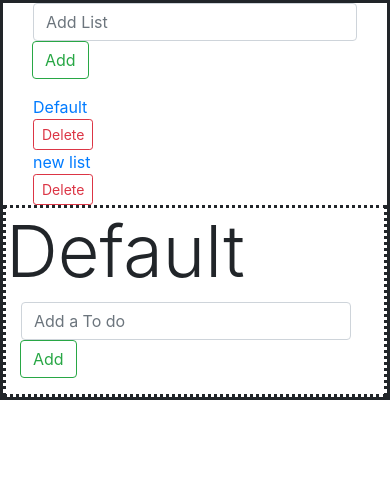
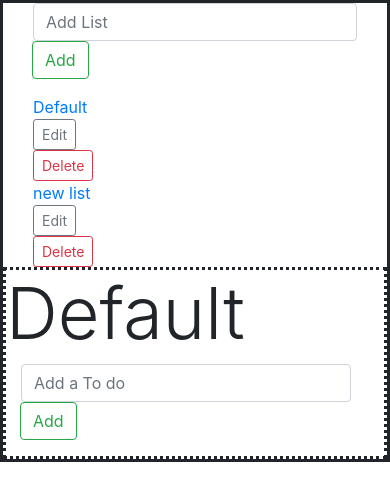
Before and after one commit to melchiaballe/Django-OnlineList, a Django app: page /list/1 in a window 390 px wide. Shown: the part 64-565 px from the top of the page. Run offline with Django 3.2, Linux system fonts and the light colour scheme; a user stored in the database is signed in; data comes from the database, SQL or seed files in the repository; both versions use the stored data as it was after the commit; some libraries are stand-ins or nearby versions.

Commit message:
//modal popups no saving yet //done undone status

```diff
--- a/listman/forms.py
+++ b/listman/forms.py
@@ -35,6 +35,11 @@ class UpdateUser(forms.Form):
         last_name = self.cleaned_data.get('last_name')
         User.objects.filter(pk=request.user.id).update(username=uname, email=email, first_name=first_name, last_name=last_name)
 
+class UpdateListModal(forms.Form):
+    title = forms.CharField(max_length=200)
+    description = forms.CharField(widget=forms.Textarea)
+
+
     #def checkPassword(self, request):
         #import pdb; pdb.set_trace()
         #if self.cleaned_data.get('password1') != request.user.password:
--- a/listman/templates/listman/base.html
+++ b/listman/templates/listman/base.html
@@ -56,14 +56,24 @@
                             {% for detail in form.values %}
                                 <li for = "detail{{forloop.counter}}">
                                     <div class="row">
-                                        <div class="col-sm-8">
+                                        <div class="col-sm-6">
                                             <a class = "nav-item" href="{% url 'listman:labelPress' detail.id %}">{{ detail.title }}</a>
                                         </div>
-                                        <div class="col-sm-2">
+                                        <div class="col-sm-4">
+                                            <div class="row">
+                                                <div class="col-sm-6">
+                                                    <form method = "POST">
+                                                        {% csrf_token %}
+                                                        <button class="btn btn-outline-secondary btn-sm" type="button" data-toggle="modal" data-target="#myModal">Edit</button>
+                                                    </form>
+                                                </div>
+                                                <div class="col-sm-6">
                                                     <form method = "POST" action = "{% url 'listman:deletelist' detail.id%}">
                                                         {% csrf_token %}
                                                         <button class="btn btn-outline-danger btn-sm" type="submit">Delete</button>
                                                     </form>
+                                                </div>
+                                            </div>
                                         </div>
                                     </div>
                                 </li>
@@ -98,14 +108,29 @@
                                             {% if todos.check_flag == False %}
                                                 <div class="form-check">
                                                     <div class="row">
-                                                        <div class="col-sm-10">
-                                                            <a href="{% url 'listman:process_checkbox' todos.id%}" method="POST" value={{todos.check_flag}}>
-                                                                <input type="hidden" id="todo_flag" name="todo_flag" value={{listformvalues.id}}>
-                                                                <input type="checkbox" class="form-check-input">
-                                                            </a>
+                                                        <div class="col-sm-8">
+                                                            <div class ="row">
+                                                                <div class="col-sm-4">
+                                                                    <form action="{% url 'listman:process_checkbox' todos.id%}" method="POST">
+                                                                        {% csrf_token %}
+                                                                        <input type="hidden" id="list_id" name="list_id" value={{listformvalues.id}}>
+                                                                        <input type="hidden" name="flag" value={{todos.check_flag}}>
+                                                                        <button class="btn btn-outline-success" type="submit" id="submit" name="submit" >Done</button>
+                                                                    </form>
+                                                                </div>
+                                                                <div class="col-sm-8">
                                                                     <a href="">
                                                                         <label value={{todos.title}}>{{todos.title}}</label>
                                                                     </a>
+                                                                </div>
+                                                            </div>
+                                                        </div>
+                                                        <div class="col-sm-2">
+                                                            <form method = "POST">
+                                                                {% csrf_token %}
+                                                                <input type="hidden" id="list_id" name="list_id" value={{listformvalues.id}}>
+                                                                <button class="btn btn-outline-secondary btn-sm" type="button" data-toggle="modal" data-target="#editModal">Edit</button>
+                                                            </form>
                                                         </div>
                                                         <div class="col-sm-2">
                                                             <form method = "POST" action = "{% url 'listman:process_delete' todos.id%}">
@@ -129,14 +154,29 @@
                                             {% if todos.check_flag == True %}
                                                 <div class="form-check">
                                                     <div class="row">
-                                                        <div class="col-sm-10">
-                                                            <a href="{% url 'listman:process_checkbox' todos.id%}" method="POST" value={{todos.check_flag}}>
-                                                                <input type="hidden" id="todo_flag" name="todo_flag" value={{listformvalues.id}}>
-                                                                <input type="checkbox" class="form-check-input" checked>
-                                                            </a>
+                                                        <div class="col-sm-8">
+                                                            <div class ="row">
+                                                                <div class="col-sm-4">
+                                                                    <form action="{% url 'listman:process_checkbox' todos.id%}" method="POST">
+                                                                        {% csrf_token %}
+                                                                        <input type="hidden" id="list_id" name="list_id" value={{listformvalues.id}}>
+                                                                        <input type="hidden" name="flag" value={{todos.check_flag}}>
+                                                                        <button class="btn btn-outline-danger" type="submit" id="submit" name="submit">Undone</button>
+                                                                    </form>
+                                                                </div>
+                                                                <div class="col-sm-8">
                                                                     <a href="">
                                                                         <label value={{todos.title}}>{{todos.title}}</label>
                                                                     </a>
+                                                                </div>
+                                                            </div>
+                                                        </div>
+                                                        <div class="col-sm-2">
+                                                            <form method = "POST">
+                                                                {% csrf_token %}
+                                                                <input type="hidden" id="list_id" name="list_id" value={{listformvalues.id}}>
+                                                                <button class="btn btn-outline-secondary btn-sm" type="button" data-toggle="modal" data-target="#editModal">Edit</button>
+                                                            </form>
                                                         </div>
                                                         <div class="col-sm-2">
                                                             <form method = "POST" action = "{% url 'listman:process_delete' todos.id%}">
@@ -154,6 +194,45 @@
                             {% endif %}
                         {% endif %}
                     {% endfor %}
+                </div>
+            </div>
+            <!--
+                FOR MODAL
+            -->
+            <div class="modal fade" id="myModal" role="dialog">
+                <div class="modal-dialog">
+                    <!-- Modal content-->
+                    <div class="modal-content">
+                        <div class="modal-header">
+                            <h4 class="modal-title">Modal Header</h4>
+                            <button type="button" class="close" data-dismiss="modal">&times;</button>
+                        </div>
+                        <div class="modal-body">
+                            {{trial.title}}
+                            {{trial.description}}
+                        </div>
+                        <div class="modal-footer">
+                            <button type="button" class="btn btn-danger" data-dismiss="modal">Close</button>
+                        </div>
+                    </div>
+                </div>
+            </div>
+
+            <div class="modal fade" id="editModal" role="dialog">
+                <div class="modal-dialog">
+                    <!-- Modal content-->
+                    <div class="modal-content">
+                        <div class="modal-header">
+                            <h4 class="modal-title">EDIT MODAL</h4>
+                            <button type="button" class="close" data-dismiss="modal">&times;</button>
+                        </div>
+                        <div class="modal-body">
+                            <p>EDIT FORM</p>
+                        </div>
+                        <div class="modal-footer">
+                            <button type="button" class="btn btn-danger" data-dismiss="modal">Close</button>
+                        </div>
+                    </div>
                 </div>
             </div>
         </div>
--- a/listman/views.py
+++ b/listman/views.py
@@ -3,7 +3,7 @@ from django.contrib.auth import authenticate, login, logout
 from django.contrib.auth.models import User
 from django.contrib.auth.forms import UserCreationForm, PasswordChangeForm
 from django.contrib import messages
-from .forms import UserRegForm, UserLoginForm, UpdateUser
+from .forms import UserRegForm, UserLoginForm, UpdateUser, UpdateListModal
 from .models import List, Todo
 from django.urls import reverse
 
@@ -15,7 +15,8 @@ def update_index_content(request, id):
         listform = List.objects.filter(pk = id)
         todolist = List.objects.get(pk=id)
         todo = Todo.objects.filter(lst=todolist)
-        return render(request, 'listman/base.html', {'form':form, 'listform':listform, 'todo':todo})
+        trial = UpdateListModal()
+        return render(request, 'listman/base.html', {'form':form, 'listform':listform, 'todo':todo, 'trial':trial})
     else:
         return redirect('listman:login')
 
@@ -73,17 +74,6 @@ def register_user(request):
 def forget_pass(request):
     return render(request, 'listman/reset_password.html')
 
-def process_add_list(request):
-    if request.user.is_authenticated:
-        listname = request.POST.get('listname')
-        listnamecontent = List.objects.filter(owner = request.user)
-        if listname is not '' and listname not in listnamecontent:
-            List.objects.create(title = listname, owner = request.user)
-
-        return redirect('listman:index')
-    else:
-        return redirect('listman:login')
-
 def edit_user(request):
     if request.user.is_authenticated:
         if request.method == 'POST':
@@ -139,17 +129,34 @@ def add_list_todos(request, id):
     if request.user.is_authenticated:
         title = request.POST.get('listname')
         lst = List.objects.get(pk=id)
-        todo = Todo.objects.create(title =title, lst=lst, owner=request.user)
+        if title is not '':
+            todo = Todo.objects.create(title =title, lst=lst, owner=request.user)
         return redirect('listman:labelPress', id=id)
+    else:
+        return redirect('listman:login')
+
+def process_add_list(request):
+    if request.user.is_authenticated:
+        listname = request.POST.get('listname')
+        listnamecontent = List.objects.filter(owner = request.user)
+        if listname is not '' and listname not in listnamecontent:
+            List.objects.create(title = listname, owner = request.user)
+
+        return redirect('listman:index')
     else:
         return redirect('listman:login')
 
 def update_todo_status(request, todo_id):
     if request.user.is_authenticated:
-        import pdb; pdb.set_trace()
         if request.method == 'POST':
             todo = get_object_or_404(Todo, id=todo_id, owner=request.user)
-            flag = request.POST.get('todo_flag')
+            flag = request.POST.get('flag')
+            if flag == 'True':
+                flag = False
+            else:
+                flag = True
+            todo.check_flag = flag
+            todo.save()
             return redirect('listman:labelPress', id=request.POST.get('list_id'))
         else:
             return redirect('listman:index')
```
Also changed, not shown: db.sqlite3. Lines whose indentation alone changed are shown as unchanged.
